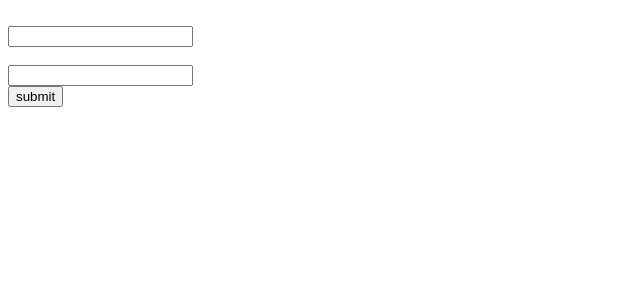
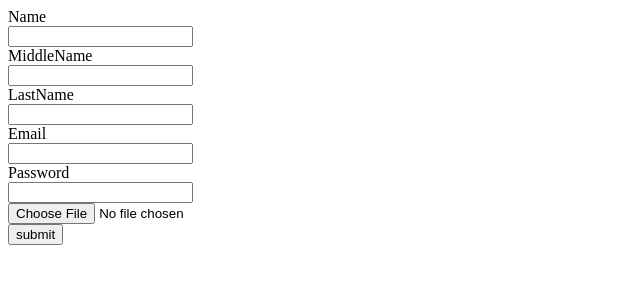
Before and after one commit to santhosh-Janarthanan/netlifydeploy, a plain HTML site: page index.html in a window 1280 px wide. Shown: the whole page, without its empty margins (0-640 px from the left). Drawn offline with Linux system fonts and the light colour scheme.

Commit message:
Add files via upload

```diff
--- a/index.html
+++ b/index.html
@@ -7,10 +7,22 @@
 </head>
 <body>
     <form method="post"></form>
-    <label for="email" name="email" id="email"></label><br>
+    <label type="Name">Name</label><br>
+    <input type="Name" name="Name" id="Name"><br>
+
+    <label type="MiddleName">MiddleName</label><br>
+    <input type="MiddleName" name="MiddleName" id="MiddleName"><br>
+
+    <label type="LastName">LastName</label><br>
+    <input type="LastName" name="LastName" id="LastName"><br>
+
+    <label for="email">Email</label> <br>
     <input type="email" name="email" id="email"><br>
-    <label for="password" name="password" id="password"></label><br>
+
+    <label for="password">Password</label> <br>
     <input type="password" name="password" id="password"><br>
+
+    <input type="file"><br>
     <input type="submit" value="submit"><br>
 </body>
 </html>
```
